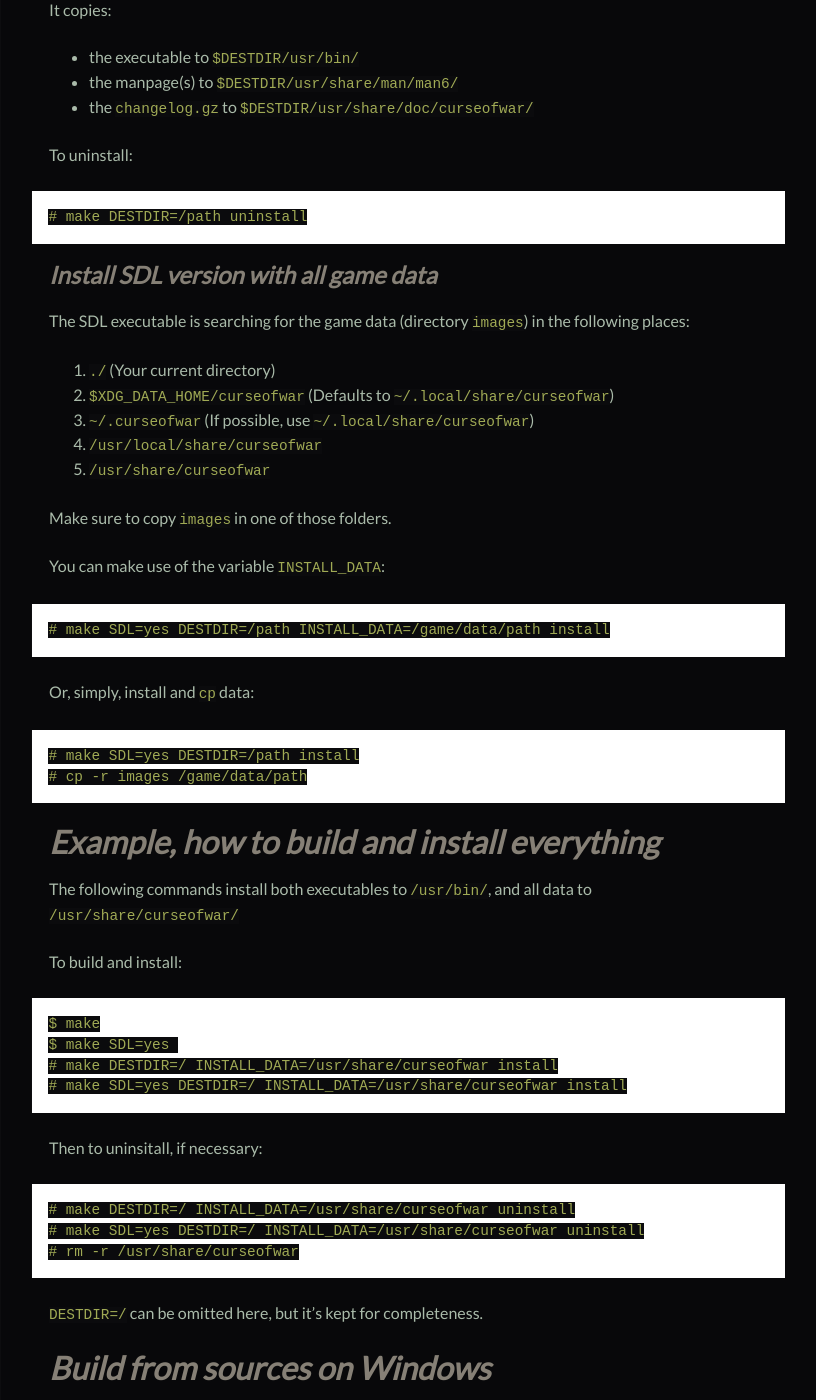
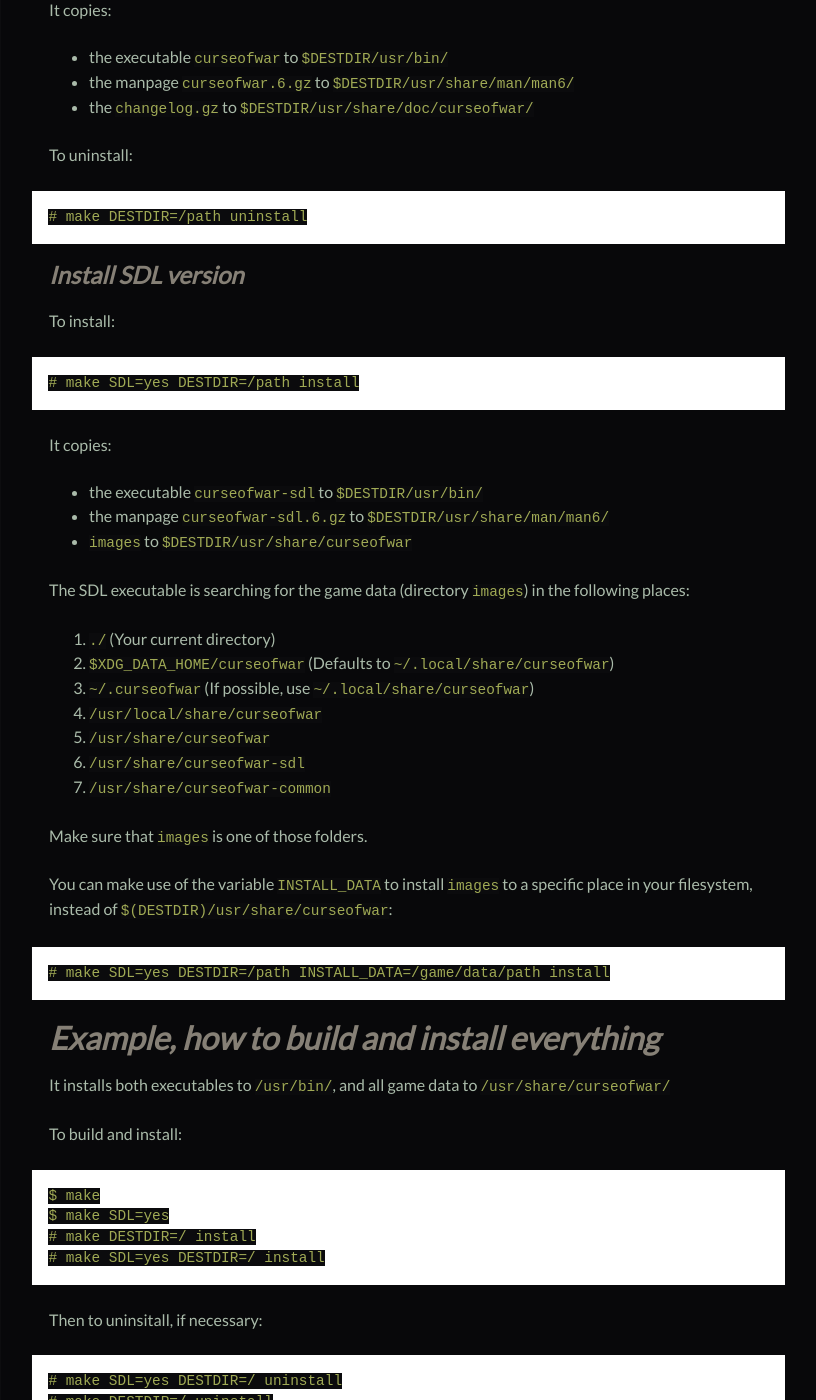
Before and after one commit to a-nikolaev/curseofwar, a Jekyll site: the page built from build/index.markdown, in a window 1280 px wide and 1400 px high, scrolled down 545 px. Shown: the whole window, without its empty margins (231-1047 px from the left). Built offline with Jekyll 4.4.1, drawn with Linux system fonts in a browser that asks for light colours; Markdown is read by kramdown in place of the engine named in the settings.

Commit message:
inproved build and install instuctions

```diff
--- a/_layouts/default.html
+++ b/_layouts/default.html
@@ -3,7 +3,7 @@
     <head>
         <meta charset="utf-8">
         <meta http-equiv="X-UA-Compatible" content="IE=edge,chrome=1">
-        <title>{{ page.title }}</title>
+        <title>{{ page.title }} - Curse of War</title>
         <meta name="viewport" content="width=device-width">
 
         <!-- syntax highlighting CSS -->
--- a/build/index.markdown
+++ b/build/index.markdown
@@ -23,56 +23,62 @@
 
 It copies:
 
-  * the executable to `$DESTDIR/usr/bin/`
-  * the manpage(s) to `$DESTDIR/usr/share/man/man6/`
-  * the `changelog.gz` to `$DESTDIR/usr/share/doc/curseofwar/`
+* the executable `curseofwar` to `$DESTDIR/usr/bin/`
+* the manpage `curseofwar.6.gz` to `$DESTDIR/usr/share/man/man6/`
+* the `changelog.gz` to `$DESTDIR/usr/share/doc/curseofwar/`
 
 To uninstall:
 
     # make DESTDIR=/path uninstall
 
-Install SDL version with all game data
---------------------------------------
+Install SDL version
+-------------------
+
+To install:
+
+    # make SDL=yes DESTDIR=/path install
+
+It copies:
+
+* the executable `curseofwar-sdl` to `$DESTDIR/usr/bin/`
+* the manpage `curseofwar-sdl.6.gz` to `$DESTDIR/usr/share/man/man6/`
+* `images` to `$DESTDIR/usr/share/curseofwar`
 
 The SDL executable is searching for the game data (directory `images`) in the
 following places:
 
-1. `./`                           (Your current directory)
-2. `$XDG_DATA_HOME/curseofwar`    (Defaults to `~/.local/share/curseofwar`)
-3. `~/.curseofwar`                (If possible, use `~/.local/share/curseofwar`)
+1. `./` (Your current directory)
+2. `$XDG_DATA_HOME/curseofwar` (Defaults to `~/.local/share/curseofwar`)
+3. `~/.curseofwar` (If possible, use `~/.local/share/curseofwar`)
 4. `/usr/local/share/curseofwar`
 5. `/usr/share/curseofwar`
+6. `/usr/share/curseofwar-sdl`
+7. `/usr/share/curseofwar-common`
 
-Make sure to copy `images` in one of those folders.
+Make sure that `images` is one of those folders.
 
-You can make use of the variable `INSTALL_DATA`:
+You can make use of the variable `INSTALL_DATA` to install `images` to a specific
+place in your filesystem, instead of `$(DESTDIR)/usr/share/curseofwar`:
 
     # make SDL=yes DESTDIR=/path INSTALL_DATA=/game/data/path install
-
-Or, simply, install and `cp` data:
-
-    # make SDL=yes DESTDIR=/path install
-    # cp -r images /game/data/path
-
 
 Example, how to build and install everything
 ============================================
 
-The following commands install both executables to `/usr/bin/`, and all data to
+It installs both executables to `/usr/bin/`, and all game data to
 `/usr/share/curseofwar/`
 
 To build and install:
 
     $ make
     $ make SDL=yes
-    # make DESTDIR=/ INSTALL_DATA=/usr/share/curseofwar install
-    # make SDL=yes DESTDIR=/ INSTALL_DATA=/usr/share/curseofwar install
+    # make DESTDIR=/ install
+    # make SDL=yes DESTDIR=/ install
 
 Then to uninsitall, if necessary:
 
-    # make DESTDIR=/ INSTALL_DATA=/usr/share/curseofwar uninstall
-    # make SDL=yes DESTDIR=/ INSTALL_DATA=/usr/share/curseofwar uninstall
-    # rm -r /usr/share/curseofwar
+    # make SDL=yes DESTDIR=/ uninstall
+    # make DESTDIR=/ uninstall
 
 `DESTDIR=/` can be omitted here, but it's kept for completeness.
 
--- a/options/index.markdown
+++ b/options/index.markdown
@@ -52,5 +52,8 @@
 `-c port`
 Clients's port (19150 is default).
 
+`-v`
+Display the version number
+
 `-h`
 Display help information
```
